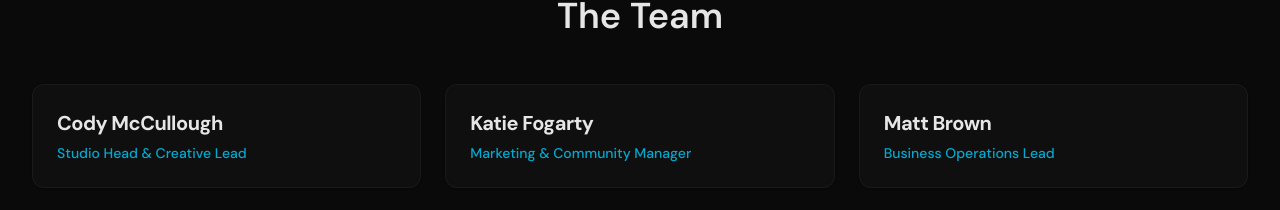
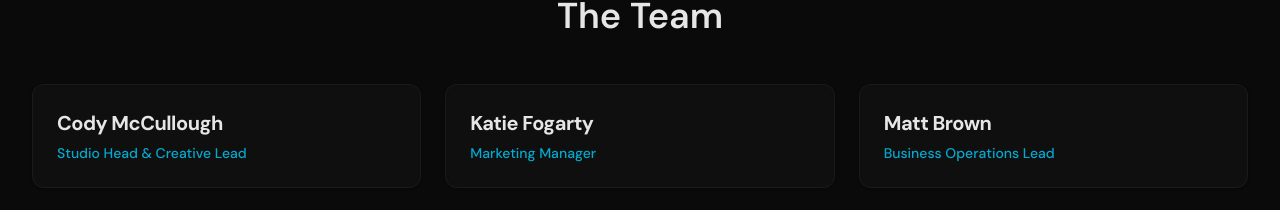
Before and after one commit to Minxci/neverphorm-site, a React (Vite) app in the folder apps/web/: page / in a window 1280 px wide. Shown: the part 1852-2062 px from the top of the page. Built offline with nearby package versions, Linux system fonts and the light colour scheme; the HTML template or start-up script is replaced by a standard one; what pocketbase would draw is missing.

Commit message:
edited Katie's role to just marketing

```diff
--- a/apps/web/src/pages/HomePage.jsx
+++ b/apps/web/src/pages/HomePage.jsx
@@ -25,7 +25,7 @@ const HomePage = () => {
     role: "Studio Head & Creative Lead"
   }, {
     name: "Katie Fogarty",
-    role: "Marketing & Community Manager"
+    role: "Marketing Manager"
   }, {
     name: "Matt Brown",
     role: "Business Operations Lead"
```
